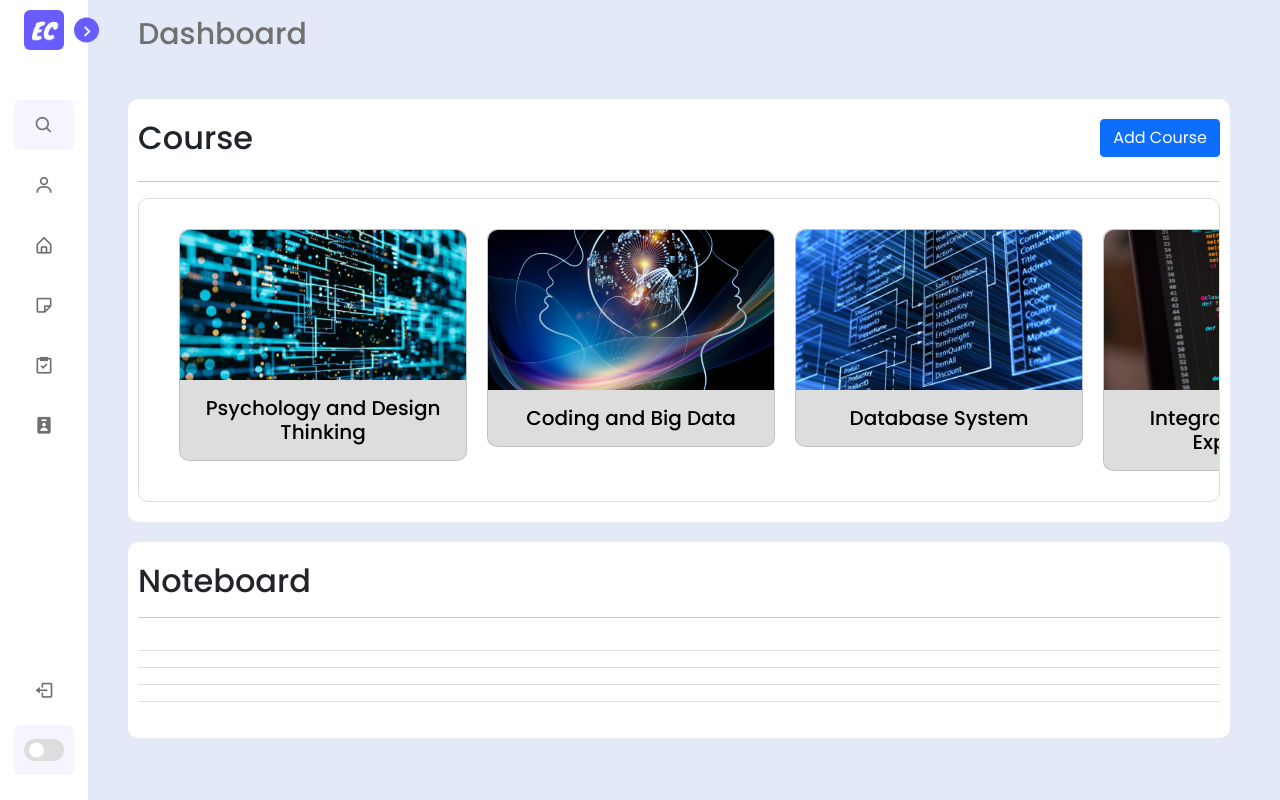
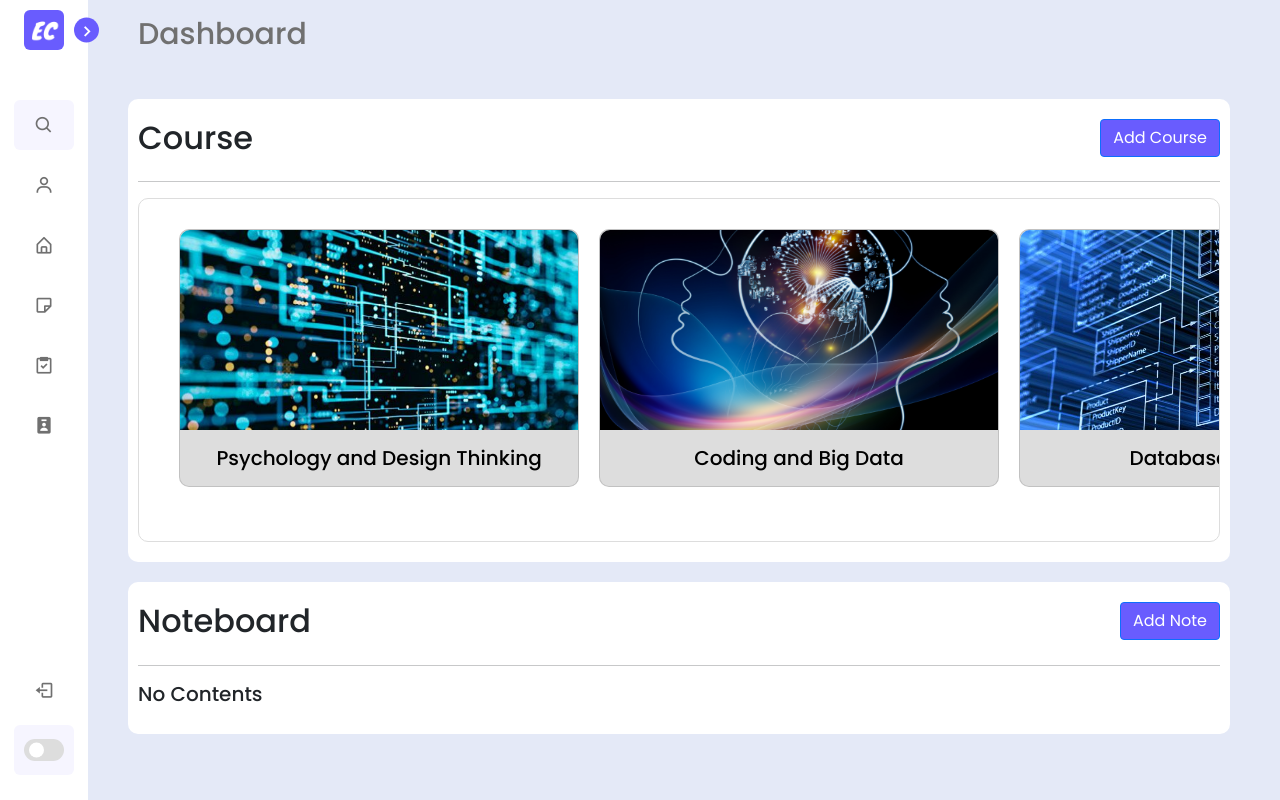
Before and after one commit to basementdwellers69/PDT-Final-ELearning, a Flask app: page / in a window 1280 px wide. Run offline with Flask 2, Linux system fonts and the light colour scheme; the visitor is signed in with stand-in values (Sample User, id 1); some libraries are stand-ins or nearby versions.

Commit message:
noteboard

```diff
--- a/views/index.py
+++ b/views/index.py
@@ -16,5 +16,9 @@ def construct_index_bp(controller):
         # print(controller.insert(insObj), file=sys.stdout)
         return render_template('index/index.html')
 
+    def noteboard():
+        articles = controller.raw("SELECT art.id, art.title, art.body, art.user_id FROM articles art ORDER BY art.title").fetchall()
+
+        return render_template('index/index.html', articles=articles)
 
     return index_bp
--- a/views/templates/index/index.html
+++ b/views/templates/index/index.html
@@ -22,17 +22,17 @@ Dashboard
         <!--COURSE CONTENT-->
         <div class="course-content" style="max-height: 400px; border: 1px solid #ddd; display: flex; overflow-x: auto; padding: 30px;">
             <a href="course/1">
-                <div class="card" style="width: 18rem; ">
-                    <img src="{{url_for('static', filename='images/cb1.png')}}" class="card-img-top" alt="..." style="max-height: 10rem;">
+                <div class="card" style="width: 400px ">
+                    <img src="{{url_for('static', filename='images/cb1.png')}}" class="card-img-top" alt="..." style="height: 200px">
                     <div class="card-body">
                         <h5 class="card-text">Psychology and Design Thinking</h5>
                     </div>
                 </div>
             </a>
             <a href="course/2">
-                <div class="card" style="width: 18rem;">
+                <div class="card" style="width: 400px">
                     <!-- <div class="pic"> -->
-                    <img src="{{url_for('static', filename='images/cb2.png')}}" class="card-img-top" alt="..." style="max-height: 10rem;">
+                    <img src="{{url_for('static', filename='images/cb2.png')}}" class="card-img-top" alt="..." style="height: 200px">
                     <!-- </div> -->
                     <div class="card-body">
                         <h5 class="card-text">Coding and Big Data</h5>
@@ -40,24 +40,24 @@ Dashboard
                 </div>
             </a>
             <a href="course/3">
-                <div class="card" style="width: 18rem;">
-                    <img src="{{url_for('static', filename='images/cb3.jpg')}}" class="card-img-top" alt="..." style="max-height: 10rem;">
+                <div class="card" style="width: 400px">
+                    <img src="{{url_for('static', filename='images/cb3.jpg')}}" class="card-img-top" alt="..." style="height: 200px">
                     <div class="card-body">
                         <h5 class="card-text">Database System</h5>
                     </div>
                 </div>
             </a>
             <a href="course/4">
-                <div class="card" style="width: 18rem;">
-                    <img src="{{url_for('static', filename='images/cb4.jpg')}}" class="card-img-top" alt="..." style="max-height: 10rem;">
+                <div class="card" style="width: 400px">
+                    <img src="{{url_for('static', filename='images/cb4.jpg')}}" class="card-img-top" alt="..." style="height: 200px">
                     <div class="card-body">
                         <h5 class="card-text">Integrative Survival Experience</h5>
                     </div>
                 </div>
             </a>
             <a href="course/5">
-                <div class="card" style="width: 18rem;">
-                    <img src="{{url_for('static', filename='images/b5.jpg')}}" class="card-img-top" alt="..." style="max-height: 10rem;">
+                <div class="card" style="width: 400px">
+                    <img src="{{url_for('static', filename='images/b5.jpg')}}" class="card-img-top" alt="..." style="height: 200px">
                     <div class="card-body">
                         <h5 class="card-text">Object Oriented and Visual Programming</h5>
                     </div>
@@ -68,18 +68,30 @@ Dashboard
 
     <!--NOTEBOARD-->
     <div class="content-noteboard" style="padding: 20px 10px; margin: 20px 0;">
-        <div class="noteboard-header h2">
-            Noteboard
+        <div class="row">
+            <div class="col noteboard-header h2" id="noteboard">
+                Noteboard
+            </div>
+            {% if session and session.get('user_id') == 1 %}
+            <div class="col">
+                <a href="#" class="btn btn-primary" style="text-decoration: none; float: right;">Add Note</a>
+            </div>
+            {% endif %}
         </div>
+
         <hr>
-        <div class="noteboard-content" style="background-color: white;">
+        <div class="noteboard-content">
+            {% if articles %}
             <ul class="list-group list-group-flush">
-                <li class="list-group-item"></li>
-                <li class="list-group-item"></li>
-                <li class="list-group-item"></li>
-                <li class="list-group-item"></li>
-                <li class="list-group-item"></li>
+                {% for (article_id, title, body, user_id) in articles %}
+                <li class="list-group-item">
+                    <a href="{{ body }}">{{ title }}</a>
+                </li>
+                {% endfor %}
             </ul>
+            {% else %}
+            <h5>No Contents</h5>
+            {% endif %}
         </div>
     </div>
     <!--END NOTEBOARD-->
@@ -107,5 +119,33 @@ Dashboard
         background-color: #ddd;
         margin: 0 10px;
     }
+    .create-course a{
+        background-color: var(--primary-color);
+    }
+    .create-course a:hover{
+        background-color: #5646ff;
+    }
+    .content-noteboard a{
+        background-color: var(--primary-color);
+    }
+    .content-noteboard a:hover{
+        background-color: #5646ff;
+    }
+    body.dark .home .create-course a{
+        border: 1px solid white;
+    }
+    body.dark .home .create-course a:hover{
+        background-color: #262627;
+    }
+    body.dark .home .content-noteboard a{
+        border: 1px solid white;
+    }
+    body.dark .home .content-noteboard a:hover{
+        background-color: #262627;
+    }
+    .content-noteboard {
+        background-color: white;
+    }
+
 </style>
 {% endblock %}
```
